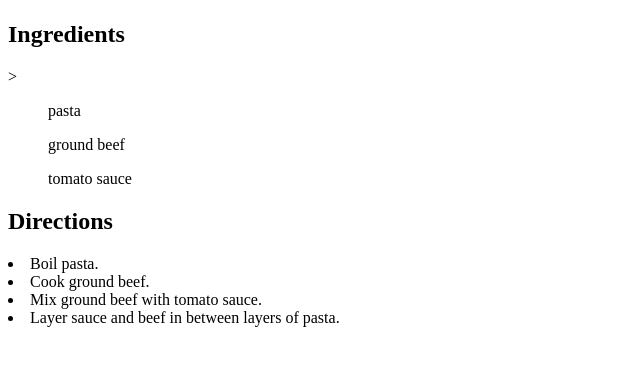
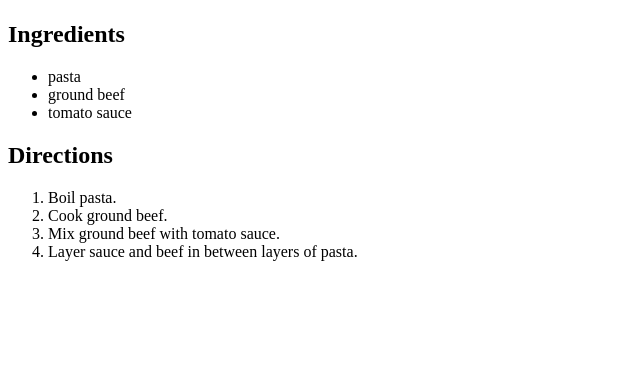
Before and after one commit to chocolydz/odin-recipes, a plain HTML site: page recipes/lasagna.html in a window 1280 px wide. Shown: the part 383-748 px from the top of the page, without its empty margins (0-640 px from the left). Drawn offline with Linux system fonts and the light colour scheme.

Commit message:
Reformatted Ingredients and Directions for Lasagna

```diff
--- a/recipes/lasagna.html
+++ b/recipes/lasagna.html
@@ -8,14 +8,18 @@
 <body>
     <h1>Lasagna</h1>
     <img src="https://imagesvc.meredithcorp.io/v3/mm/image?url=https%3A%2F%2Fpublic-assets.meredithcorp.io%2Feaf2a87ca2376e9dca53110c86de9d30%2F1701300291514image.jpg&q=60&c=sc&orient=true&poi=auto&h=512" alt="lasagna">
-    <h2>Ingredients</h2>>
-    <ul>pasta</ul>
-    <ul>ground beef</ul>
-    <ul>tomato sauce</ul>
+    <h2>Ingredients</h2>
+    <ul>
+        <li>pasta</li>
+        <li>ground beef</li>
+        <li>tomato sauce</li>
+    </ul>
     <h2>Directions</h2>
-    <li>Boil pasta.</li>
-    <li>Cook ground beef.</li>
-    <li>Mix ground beef with tomato sauce.</li>
-    <li>Layer sauce and beef in between layers of pasta.</li>
+    <ol>
+        <li>Boil pasta.</li>
+        <li>Cook ground beef.</li>
+        <li>Mix ground beef with tomato sauce.</li>
+        <li>Layer sauce and beef in between layers of pasta.</li>
+    </ol>
 </body>
 </html>
```
